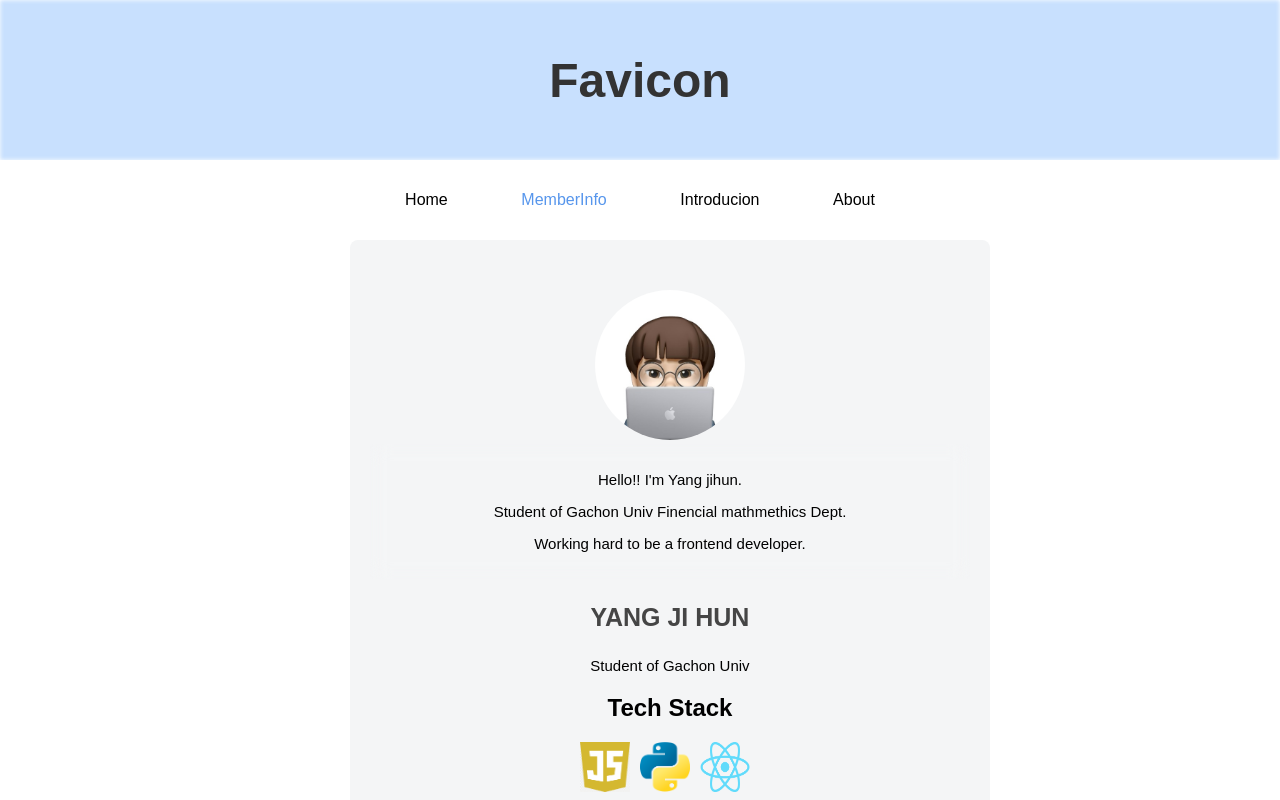
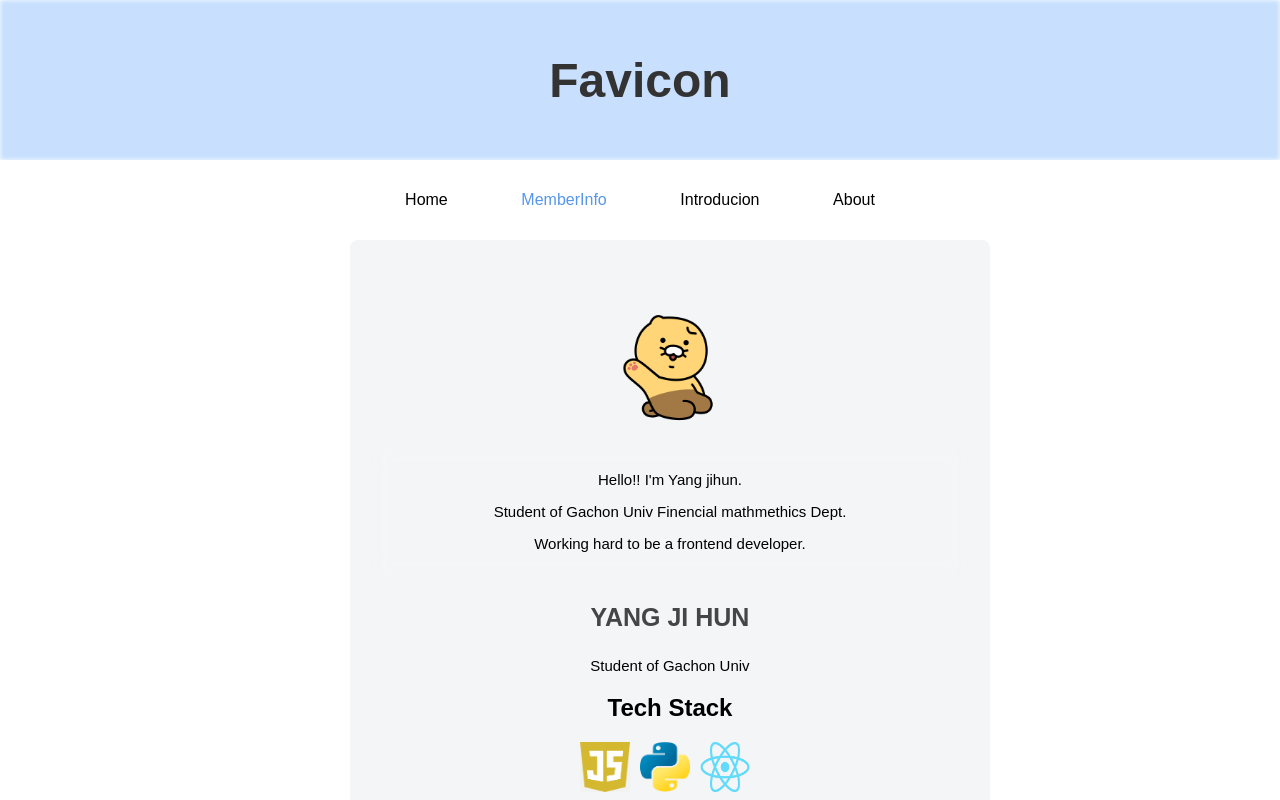
Before and after one commit to Mingguriguri/24AWP_Favicon_TeamHomePage, a React (Create React App) app: page /teamMember/Member5 in a window 1280 px wide. Shown: the top 800 px of the page. Built offline with nearby package versions, Linux system fonts and the light colour scheme.

Commit message:
Update member5.jsx

```diff
--- a/src/pages/memberInfo/member5.jsx
+++ b/src/pages/memberInfo/member5.jsx
@@ -31,7 +31,7 @@ function Member5() {
       <div className="item">
         <img
           style={{ borderRadius: '50%', width: '150px', height: '150px' }}
-          src={require('./images/yoonsang.jpg')}
+          src={require('./images/jihun_skills/profile.png')}
           alt='Jihun'
         />
 
```
